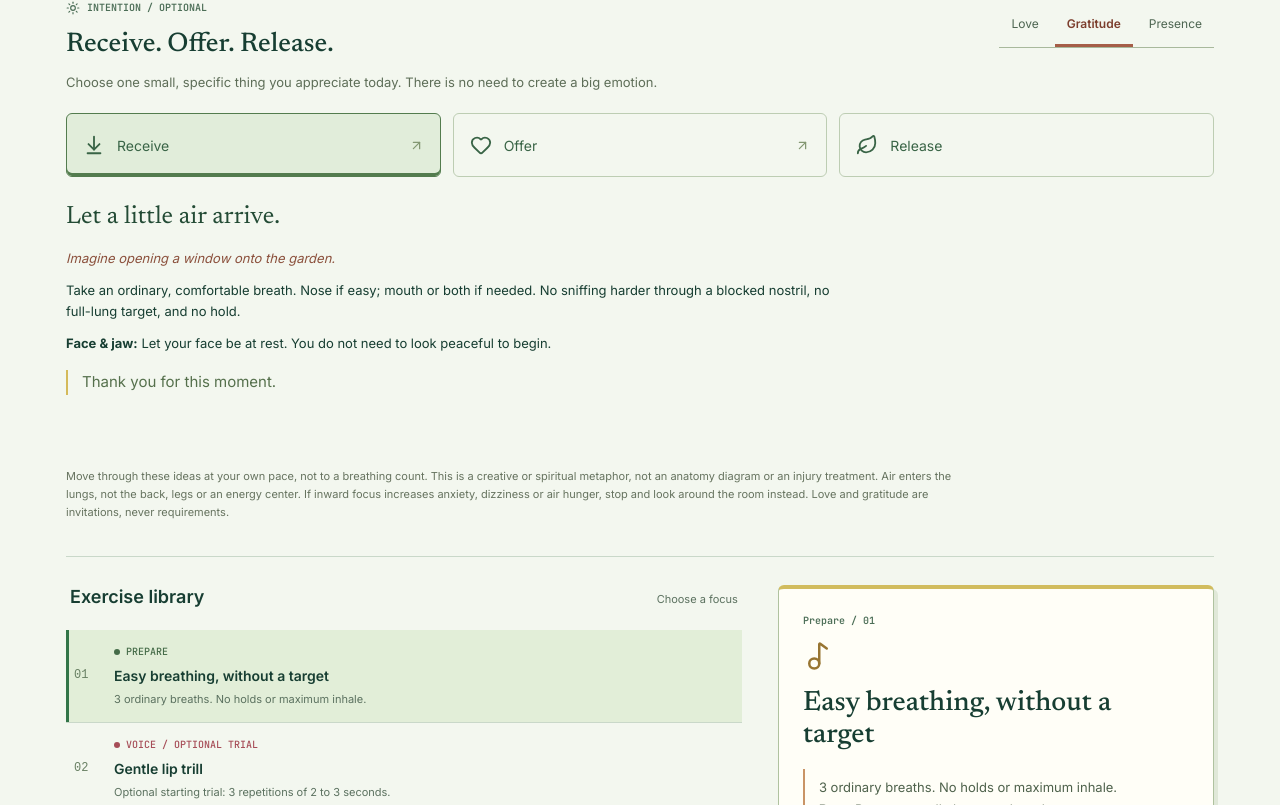
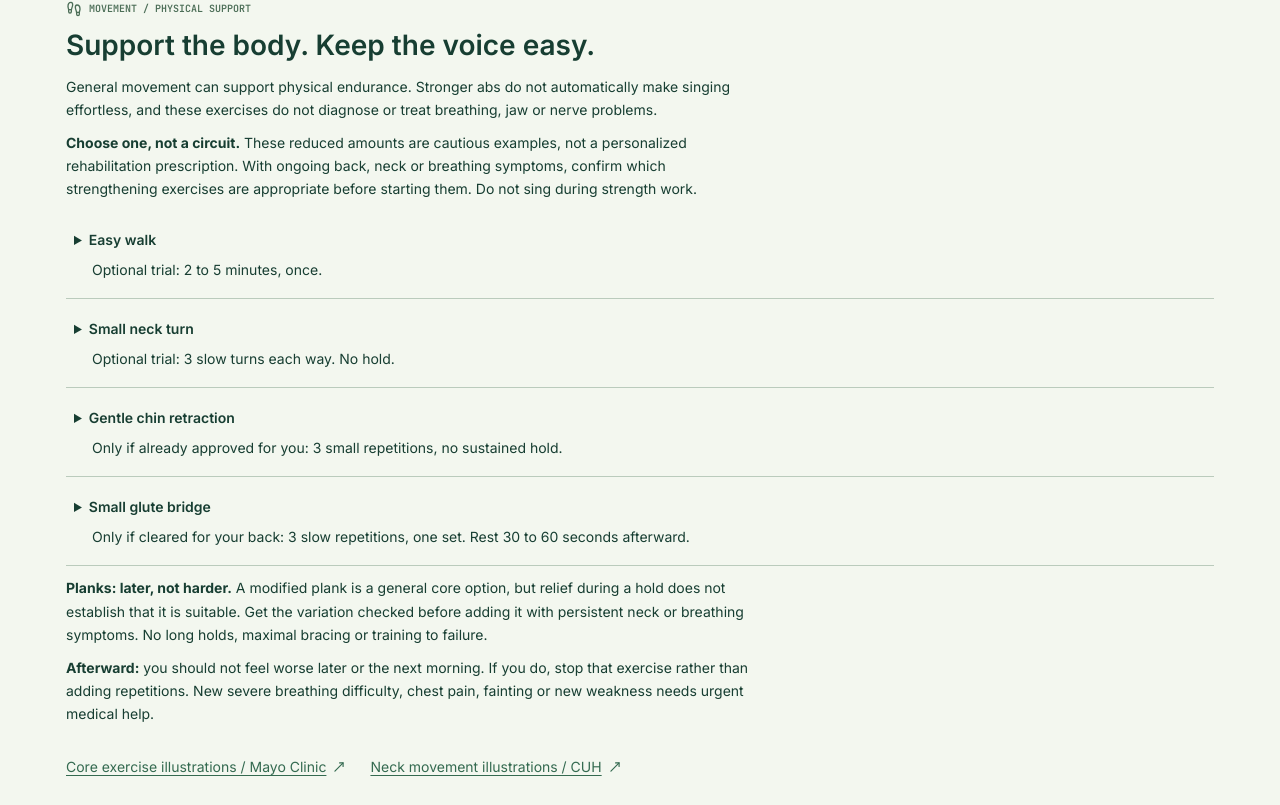
Before and after one commit to marcelozap/gateKPT, a Next.js app: page / in a window 1280 px wide. Shown: the part 1315-2120 px from the top of the page. Built offline with nearby package versions, Linux system fonts and the light colour scheme; no server answers.

Commit message:
feat: add cautious physical support exercise references

```diff
--- a/src/practice/Calendar.tsx
+++ b/src/practice/Calendar.tsx
@@ -3,6 +3,7 @@ import {useEffect,useState} from 'react';
 import {Music2,Sun,Play,Pause,RotateCcw,Sprout} from 'lucide-react';
 import {Button,Checkbox} from './controls';
 import Visualization from './Visualization';
+import PhysicalSupport from './PhysicalSupport';
 
 const exercises=[
  {title:'Easy breathing, without a target',category:'Prepare',seconds:60,dose:'3 ordinary breaths. No holds or maximum inhale.',rest:'Pause naturally between breaths.',steps:['Choose a supported position that feels comfortable. Do not force a tall chest or pull your shoulders back.','Let an ordinary breath come in through whichever route is comfortable. Let it leave without squeezing your abdomen.','Keep your jaw loose without deliberately stretching it. Stop trying to control the breath if it increases air hunger.'],example:'A quiet breath before an ordinary sentence, not a breath before a race.',stop:'Skip breath practice if breathing is uncomfortable at rest. Do not use it to push through breathing difficulty.',voice:false},
@@ -25,6 +26,7 @@ export default function Calendar(){
  <section className="readiness"><h2>Before trying a voiced exercise</h2>{['Breathing is comfortable at rest','Normal speech is comfortable','Jaw moves comfortably, without locking','Voice is not hoarse or tired'].map((label,i)=><label key={label}><Checkbox checked={ready[i]} onCheckedChange={value=>{setReady(old=>old.map((v,j)=>i===j?value:v));setRunning(false);}}/>{label}</label>)}<p>{canVoice?'Choose one gentle voiced trial, not every exercise. These checks are not medical clearance.':'Use the non-vocal exercises today if any of these are not true.'}</p></section>
  <p className="session-rule"><strong>Starting dose, not a training target:</strong> choose a trill, a hum OR one phrase. Start with the brief trial below, not repeated rounds. No automatic progression, even if you are aerobically fit. These suggested doses are conservative examples, not a personalized therapy prescription.</p>
  <section className="movement-reference" aria-labelledby="movement-title"><div><p className="eyebrow">WATCH / MOVEMENT</p><h2 id="movement-title">Movement reference</h2><p><a href="https://www.instagram.com/reel/DcSRJjYRWG4/" target="_blank" rel="noopener noreferrer">Original video by @colby_offutt on Instagram</a></p><p className="reference-note">The health claims in this video are unverified. This is a reference, not a prescribed routine. Do not push through pain, force pressure under your ribs or hold your breath to follow the clip.</p></div><video controls playsInline preload="metadata" aria-label="Movement reference video by Colby Offutt"><source src="/movement-reference.mp4" type="video/mp4"/><a href="/movement-reference.mp4">Open the video</a></video></section>
+ <PhysicalSupport/>
  <Visualization/>
  <div className="columns"><section className="timeline"><h2>Exercise library <small>Choose a focus</small></h2>{exercises.map((item,i)=><article key={item.title} className={'row '+(selected===i?'selected':'')}><span className="exercise-number">{String(i+1).padStart(2,'0')}</span><button className="block" onClick={()=>choose(i)} aria-pressed={selected===i}><span className={'tag '+item.category}>{item.category}{item.voice?' / optional trial':''}</span><strong>{item.title}</strong><small>{item.dose}</small></button></article>)}</section>
  <aside><section className="practice"><p className="eyebrow">{exercise.category} / {String(selected+1).padStart(2,'0')}</p><Music2 size={30}/><h2>{exercise.title}</h2>{blocked&&<p className="voice-hold" role="status">Read the example, but skip voicing while any readiness check is unmet. Choose pitch listening, rhythm or written phrasing instead.</p>}<p className="dose">{exercise.dose}<br/><strong>Rest:</strong> {exercise.rest}</p><ol className="exercise-steps">{exercise.steps.map(step=><li key={step}>{step}</li>)}</ol><p className="exercise-example"><strong>Example</strong><br/>{exercise.example}</p><p className="exercise-stop"><strong>Stop / skip</strong><br/>{exercise.stop}</p><div className="timer">{Math.floor(remaining/60)}:{String(remaining%60).padStart(2,'0')}</div><small>Session timer includes rests. It is not a sound-hold timer.</small><div className="actions"><Button onClick={()=>setRunning(!running)} disabled={blocked||remaining===0} aria-label={running&&remaining>0?'Pause timer':'Start timer'} title={running&&remaining>0?'Pause timer':'Start timer'}>{running&&remaining>0?<Pause/>:<Play/>}</Button><Button variant="outline" onClick={()=>{setRunning(false);setRemaining(exercise.seconds);}} aria-label="Reset timer" title="Reset timer"><RotateCcw/></Button></div></section>
--- /dev/null
+++ b/src/practice/PhysicalSupport.tsx
@@ -0,0 +1,48 @@
+import { Footprints, MoveUpRight } from 'lucide-react';
+
+const options = [
+  {
+    title: 'Easy walk',
+    amount: 'Optional trial: 2 to 5 minutes, once.',
+    instructions: 'Use a flat, familiar route at an easy pace. Let your arms move naturally. Keep breathing comfortable; do not force nose-only breathing or pull your shoulders back. No singing while walking for this trial.',
+    cue: 'An unhurried walk, not a fitness test.',
+    stop: 'Stop if you feel breathless, dizzy, unsteady or develop pain. Skip when breathing is uncomfortable at rest.',
+  },
+  {
+    title: 'Small neck turn',
+    amount: 'Optional trial: 3 slow turns each way. No hold.',
+    instructions: 'In a comfortable supported position, turn your head a little to one side and return to the middle. Keep within an easy, pain-free range. Do not pull with your hand, circle the neck or seek a crack.',
+    cue: 'Look toward something nearby, without reaching the end of your range.',
+    stop: 'Stop with pain, dizziness, headache, tingling, numbness or symptoms spreading into an arm. Follow existing movement restrictions.',
+  },
+  {
+    title: 'Gentle chin retraction',
+    amount: 'Only if already approved for you: 3 small repetitions, no sustained hold.',
+    instructions: 'Keep your gaze level and glide your head slightly backward, then release. Do not tip your chin down, clench your teeth or press your head against resistance. This is not a jaw adjustment.',
+    cue: 'A small backward glide, not a hard double-chin squeeze.',
+    stop: 'Skip if it changes your swallowing or breathing, increases jaw or neck symptoms, or causes dizziness or arm symptoms.',
+  },
+  {
+    title: 'Small glute bridge',
+    amount: 'Only if cleared for your back: 3 slow repetitions, one set. Rest 30 to 60 seconds afterward.',
+    instructions: 'Lie on your back with knees bent and feet flat, only if that position is comfortable. Keep your neck supported and back neutral. Gently lift your hips a small comfortable distance, then lower. Keep breathing normally. Do not arch high, push through your neck or squeeze your abdomen as hard as possible.',
+    cue: 'Let the hips do a little work while the face stays relaxed.',
+    stop: 'Skip if lying on your back is uncomfortable. Stop with back or leg pain, tingling, cramping, neck pressure or breath holding.',
+  },
+];
+
+export default function PhysicalSupport() {
+  return <section className="physical-support" aria-labelledby="physical-title">
+    <p className="eyebrow"><Footprints size={16}/> MOVEMENT / PHYSICAL SUPPORT</p>
+    <h2 id="physical-title">Support the body. Keep the voice easy.</h2>
+    <p>General movement can support physical endurance. Stronger abs do not automatically make singing effortless, and these exercises do not diagnose or treat breathing, jaw or nerve problems.</p>
+    <p><strong>Choose one, not a circuit.</strong> These reduced amounts are cautious examples, not a personalized rehabilitation prescription. With ongoing back, neck or breathing symptoms, confirm which strengthening exercises are appropriate before starting them. Do not sing during strength work.</p>
+    {options.map(option => <details key={option.title}>
+      <summary>{option.title}<span>{option.amount}</span></summary>
+      <div className="physical-detail"><p>{option.instructions}</p><p><strong>Picture it:</strong> {option.cue}</p><p className="exercise-stop"><strong>Stop / skip:</strong> {option.stop}</p></div>
+    </details>)}
+    <p><strong>Planks: later, not harder.</strong> A modified plank is a general core option, but relief during a hold does not establish that it is suitable. Get the variation checked before adding it with persistent neck or breathing symptoms. No long holds, maximal bracing or training to failure.</p>
+    <p><strong>Afterward:</strong> you should not feel worse later or the next morning. If you do, stop that exercise rather than adding repetitions. New severe breathing difficulty, chest pain, fainting or new weakness needs urgent medical help.</p>
+    <nav aria-label="Illustrated movement references"><a href="https://www.mayoclinic.org/healthy-lifestyle/fitness/in-depth/core-strength/art-20546851" target="_blank" rel="noopener noreferrer">Core exercise illustrations / Mayo Clinic <MoveUpRight size={14}/></a><a href="https://www.cuh.nhs.uk/patient-information/neck-exercises-and-advice/" target="_blank" rel="noopener noreferrer">Neck movement illustrations / CUH <MoveUpRight size={14}/></a></nav>
+  </section>;
+}
--- a/src/practice/practice.css
+++ b/src/practice/practice.css
@@ -85,6 +85,16 @@
 .practice-root a{color:#346a50;text-decoration:underline;text-underline-offset:3px}
 .practice-root footer{display:flex;align-items:center;justify-content:center;gap:10px;padding:22px 20px;border-top:1px solid #bacbb0;background:#e7eedf;font-size:11px;color:#4c684c;text-align:center}
 .practice-root output{display:block;color:#9c433c;margin:12px 0}
+.practice-root .physical-support{padding:24px 0;margin:24px 0;border-block:1px solid #bacbbc}
+.practice-root .physical-support h2{font-size:28px;line-height:1.25}
+.practice-root .physical-support>p{max-width:78ch;line-height:1.65}
+.practice-root .physical-support details{border-bottom:1px solid #bacbbc}
+.practice-root .physical-support summary{padding:18px 8px;cursor:pointer;font-weight:600;min-height:48px}
+.practice-root .physical-support summary:focus-visible{outline:2px solid #286c4d;outline-offset:2px}
+.practice-root .physical-support summary span{display:block;font-weight:400;font-size:14px;line-height:1.5;margin:8px 0 0 18px}
+.practice-root .physical-detail{padding:0 18px 16px;max-width:78ch;line-height:1.65}
+.practice-root .physical-support nav{display:flex;flex-wrap:wrap;gap:12px 24px;margin-top:20px}
+.practice-root .physical-support nav a{display:inline-flex;align-items:center;gap:6px;min-height:44px}
 .practice-root .movement-reference{display:grid;grid-template-columns:minmax(0,1fr) minmax(0,315px);align-items:center;gap:32px;padding:28px 0;border-block:1px solid #bacbbc;margin:24px 0}
 .practice-root .movement-reference h2{font-size:28px;margin:12px 0}
 .practice-root .movement-reference video{display:block;width:100%;aspect-ratio:9/16;max-height:560px;object-fit:contain;background:#15251e;border-radius:6px}
```
